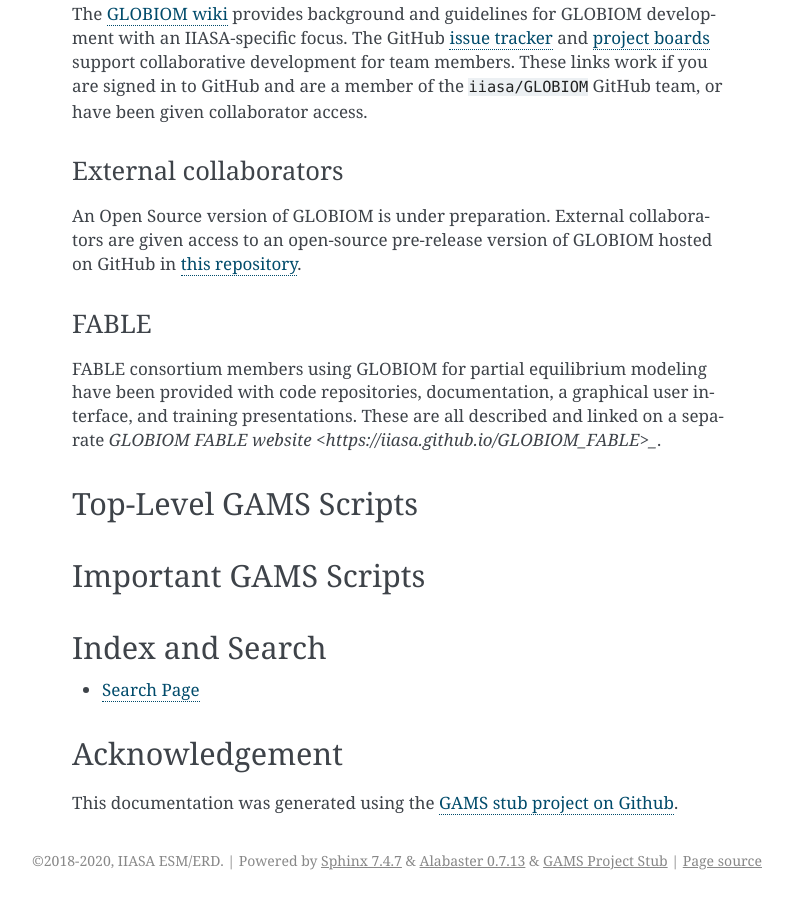
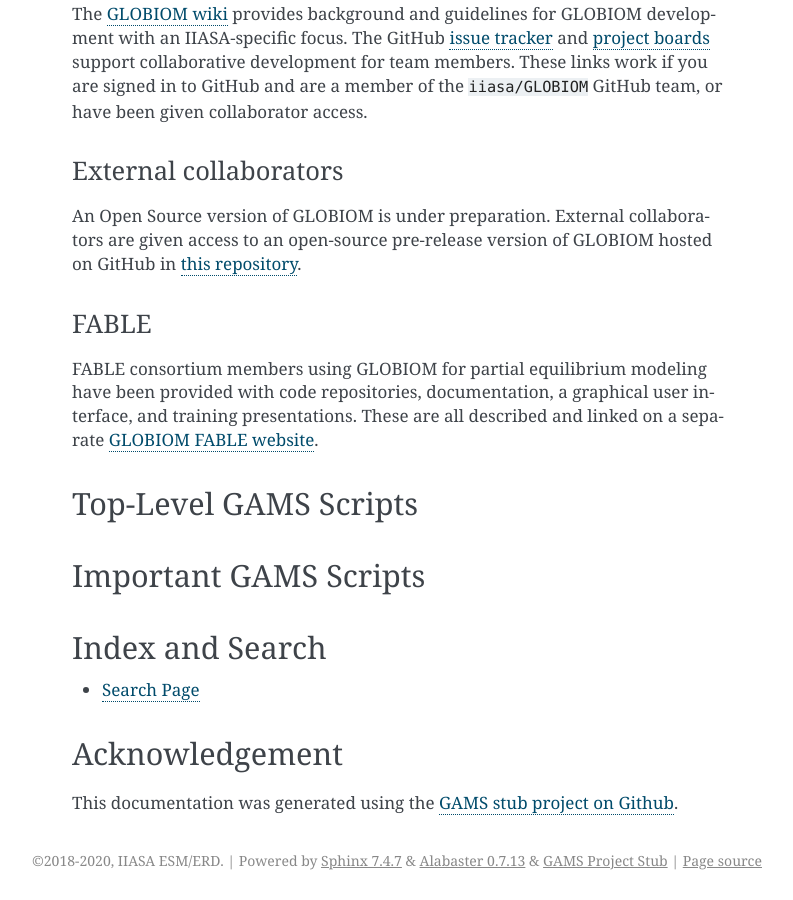
Before and after one commit to iiasa/GLOBIOM_doc, a Sphinx documentation site: the page built from source/index.rst, in a window 1280 px wide and 900 px high, scrolled down 1463 px. Shown: the whole window, without its empty margins (348-1141 px from the left). Built offline with Sphinx 7.4.7, drawn with Linux system fonts in a browser that asks for light colours; pages that are not in the unit, such as notebooks, are missing from menus.

Commit message:
Fix link to FABLE site

```diff
--- a/source/index.rst
+++ b/source/index.rst
@@ -71,7 +71,7 @@
 FABLE consortium members using GLOBIOM for partial equilibrium modeling have been provided with
 code repositories, documentation, a graphical user interface, and training presentations. These
 are all described and linked on a separate `GLOBIOM FABLE website
-<https://iiasa.github.io/GLOBIOM_FABLE>_`.
+<https://iiasa.github.io/GLOBIOM_FABLE>`_.
 
 Top-Level GAMS Scripts
 ----------------------
```
